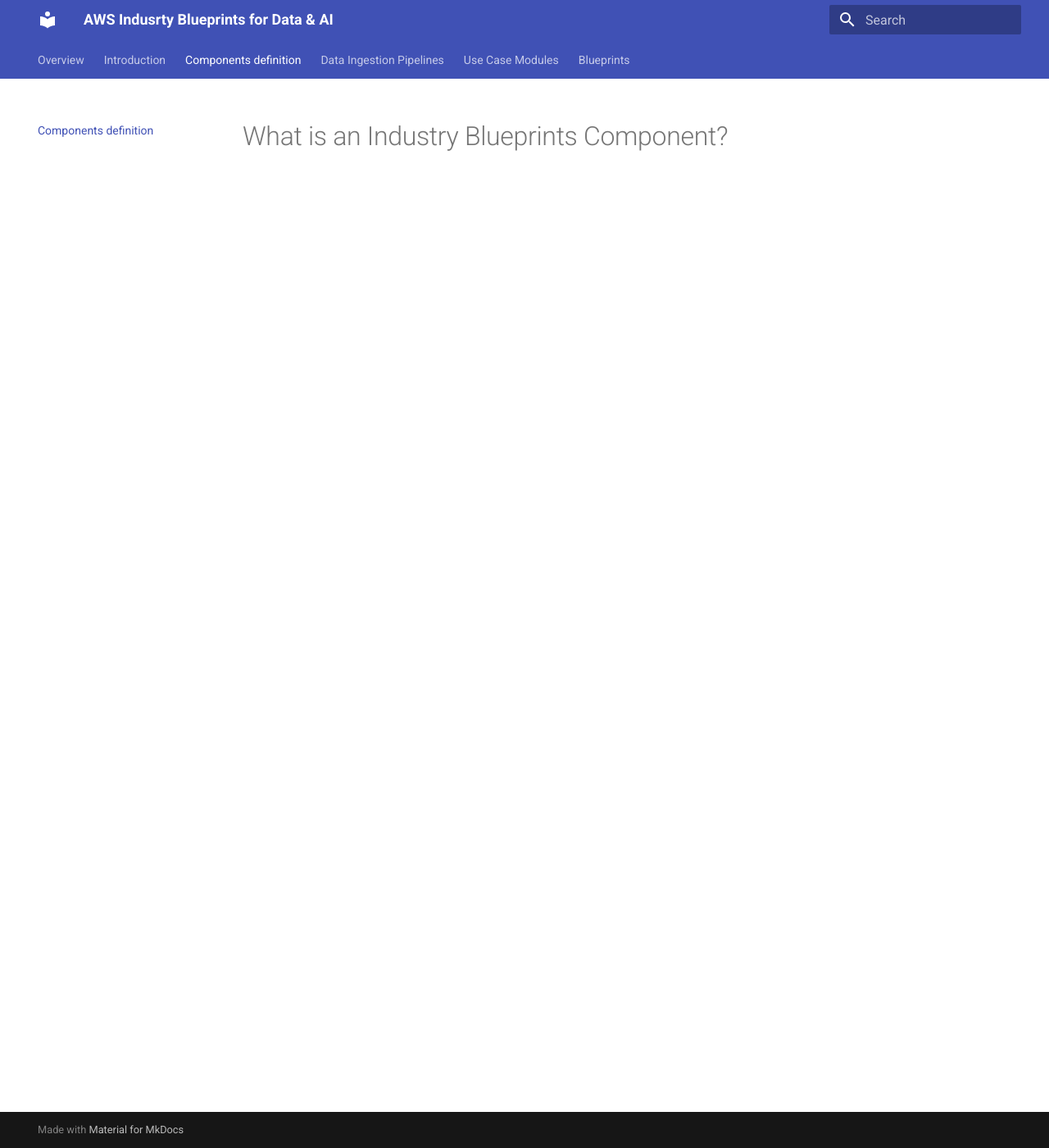
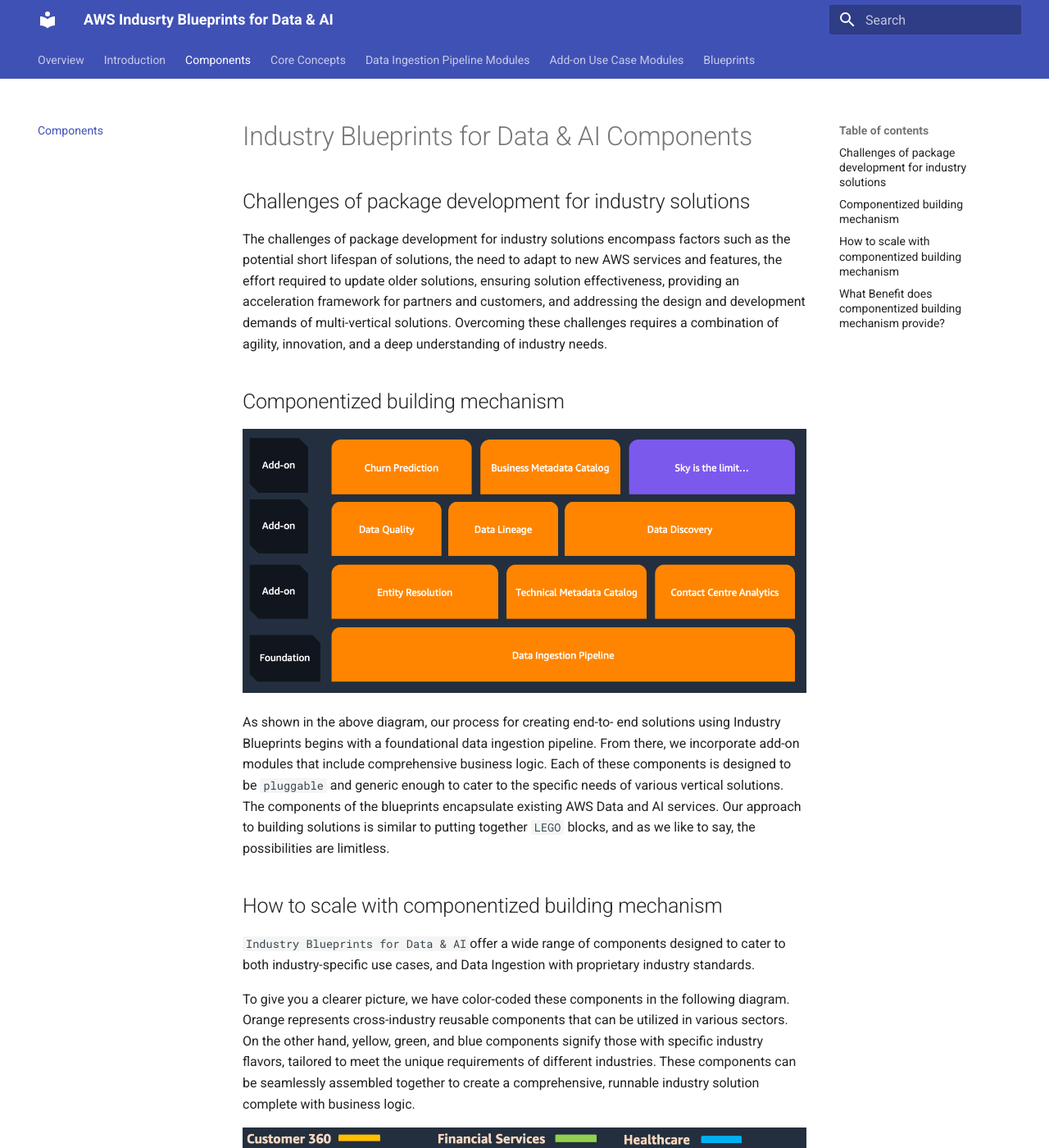
Before and after one commit to garfield376/AWS-Industry-Blueprints-for-Data-and-AI, an MkDocs documentation site: the page built from docs/components.md, in a window 1280 px wide and 1400 px high. Shown: the whole window at 82% size. Built offline with MkDocs 1.6.1 and Material for MkDocs 9.7.7, drawn with Linux system fonts in a browser that asks for light colours; some of the changed text lies outside the part shown.

Commit message:
Doc updates

```diff
--- a/docs/components.md
+++ b/docs/components.md
@@ -1 +1,28 @@
-# What is an Industry Blueprints Component?
+# Industry Blueprints for Data & AI Components
+
+## Challenges of package development for industry solutions
+
+ The challenges of package development for industry solutions encompass factors such as the potential short lifespan of solutions, the need to adapt to new AWS services and features, the effort required to update older solutions, ensuring solution effectiveness, providing an acceleration framework for partners and customers, and addressing the design and development demands of multi-vertical solutions. Overcoming these challenges requires a combination of agility, innovation, and a deep understanding of industry needs.
+
+## Componentized building mechanism
+
+
+![components](./assets/images/components.png)
+
+As shown in the above diagram, our process for creating end-to- end solutions using Industry Blueprints begins with a foundational data ingestion pipeline. From there, we incorporate add-on modules that include comprehensive business logic. Each of these components is designed to be `pluggable` and generic enough to cater to the specific needs of various vertical solutions. The components of the blueprints encapsulate existing AWS Data and AI services. Our approach to building solutions is similar to putting together `LEGO` blocks, and as we like to say, the possibilities are limitless.
+
+## How to scale with componentized building mechanism
+
+`Industry Blueprints for Data & AI `offer a wide range of components designed to cater to both industry-specific use cases, and Data Ingestion with proprietary industry standards.
+
+To give you a clearer picture, we have color-coded these components in the following diagram. Orange represents cross-industry reusable components that can be utilized in various sectors. On the other hand, yellow, green, and blue components signify those with specific industry flavors, tailored to meet the unique requirements of different industries. These components can be seamlessly assembled together to create a comprehensive, runnable industry solution complete with business logic.
+
+![cross_components](./assets/images/cross_components.png)
+
+
+
+## What Benefit does componentized building mechanism provide?
+
+- Bring partners increased agility, efficiency, developer velocity, and lower maintenance effort with reusable cross-industry components
+
+- Leverage cross-industry applicable base components with use case oriented add-ons to accommodate faster change and solution adaptability. This can simplify the sourcing, implementation and integration process.
--- a/mkdocs.yml
+++ b/mkdocs.yml
@@ -7,11 +7,12 @@
 nav:
   - Overview: 'index.md'
   - Introduction: 'introduction.md'
-  - Components definition: 'components.md'
-  - Data Ingestion Pipelines:
+  - Components: 'components.md'
+  - Core Concepts: 'core_concepts.md'
+  - Data Ingestion Pipeline Modules:
     - FHIR Connector: 'comingsoon.md'
     - FiveTran: 'comingsoon.md'
-  - Use Case Modules:
+  - Add-on Use Case Modules:
     - Database:
       - RDS Plug & Play: 'https://github.com/aws-samples/amazon-isv-plug-n-play'
     - Data Lake:
@@ -30,6 +31,10 @@
     - Customer 360: 'comingsoon.md'
 
 markdown_extensions:
+  - abbr
+  - admonition
+  - attr_list
+  - md_in_html
   - def_list
   - pymdownx.highlight
   - pymdownx.superfences
@@ -41,3 +46,16 @@
       permalink: true
 plugins:
   - search
+  - glightbox:
+       touchNavigation: true
+       loop: false
+       effect: zoom
+       slide_effect: slide
+       width: 100%
+       height: auto
+       zoomable: true
+       draggable: true
+       skip_classes:
+         - custom-skip-class-name
+       auto_caption: false
+       caption_position: bottom
```
Also changed, not shown: docs/core_concepts.md (added, +1 -0 lines), docs/introduction.md (+4 -4 lines), docs/assets/images/components.png (added), docs/assets/images/cross_components.png (added), 1 other file.
